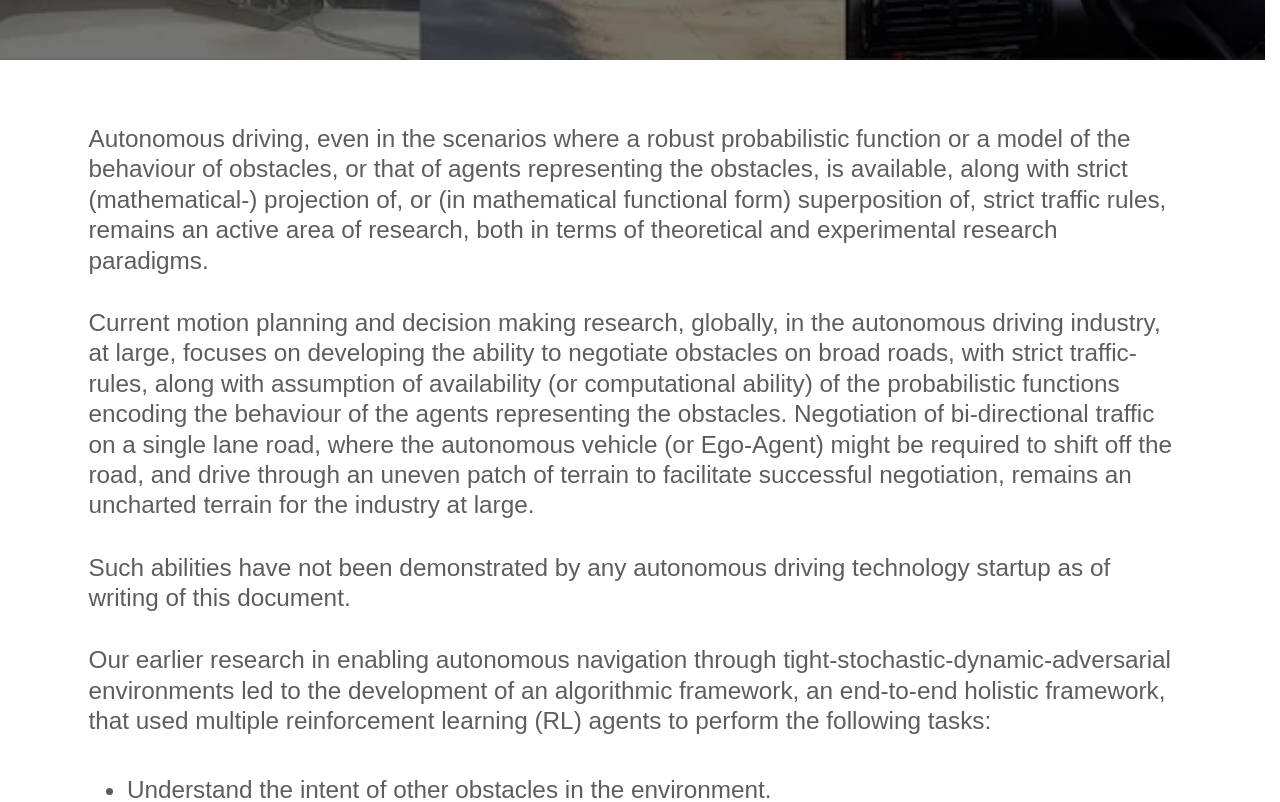
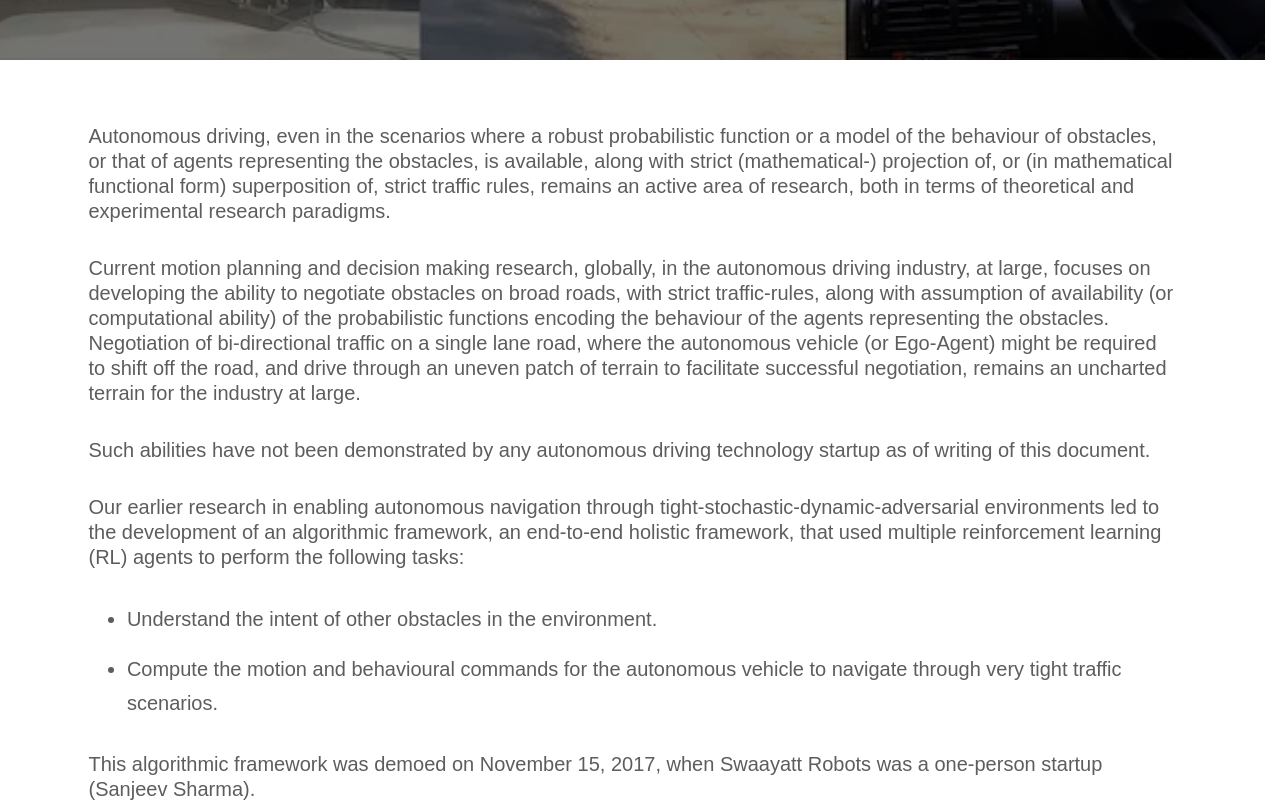
Before and after one commit to kirteeem/Swaayatt-Robots-website, a React (Vite) app: page /#/blogs/1 in a window 1280 px wide. Shown: the part 740-1542 px from the top of the page. Built offline with nearby package versions, Linux system fonts and the light colour scheme; a web font is replaced by a local one.

Commit message:
Fix SPA routing for Render

```diff
--- a/src/pages/BlogDetail.jsx
+++ b/src/pages/BlogDetail.jsx
@@ -84,10 +84,11 @@ export default function BlogDetail() {
         <div className="w-[90vw] sm:w-[88vw] md:w-[85vw] py-8 sm:py-12 md:py-[8vh]">
 
           <div
-            className="space-y-4 sm:space-y-6 md:space-y-[4vh] text-base sm:text-lg md:text-[1.5vw] lg:text-[1.9vw] leading-[1.6] sm:leading-[1.65] md:leading-[1.7]"
+            className="space-y-4 sm:space-y-6 md:space-y-[4vh] leading-[1.6] sm:leading-[1.65] md:leading-[1.7]"
             style={{
               fontFamily: 'Rethink Sans, sans-serif',
-              fontWeight: 500,
+              fontWeight: 400,
+              fontSize: '20px',
               letterSpacing: '-2%',
               color: isDarkMode ? 'white' : 'rgba(93, 93, 93, 1)'
             }}
@@ -200,10 +201,11 @@ export default function BlogDetail() {
         <div className="w-[90vw] sm:w-[88vw] md:w-[85vw] py-8 sm:py-12 md:py-[8vh]">
 
           <div
-            className="space-y-4 sm:space-y-6 md:space-y-[4vh] text-base sm:text-lg md:text-[1.5vw] lg:text-[1.9vw] leading-[1.6] sm:leading-[1.65] md:leading-[1.7]"
+            className="space-y-4 sm:space-y-6 md:space-y-[4vh] leading-[1.6] sm:leading-[1.65] md:leading-[1.7]"
             style={{
               fontFamily: 'Rethink Sans, sans-serif',
-              fontWeight: 500,
+              fontWeight: 400,
+              fontSize: '20px',
               letterSpacing: '-2%',
               color: isDarkMode ? 'white' : 'rgba(93, 93, 93, 1)'
             }}
@@ -323,10 +325,11 @@ export default function BlogDetail() {
         <div className="w-[90vw] sm:w-[88vw] md:w-[85vw] py-8 sm:py-12 md:py-[8vh]">
 
           <div
-            className="space-y-4 sm:space-y-6 md:space-y-[4vh] text-base sm:text-lg md:text-[1.5vw] lg:text-[1.9vw] leading-[1.6] sm:leading-[1.65] md:leading-[1.7]"
+            className="space-y-4 sm:space-y-6 md:space-y-[4vh] leading-[1.6] sm:leading-[1.65] md:leading-[1.7]"
             style={{
               fontFamily: 'Rethink Sans, sans-serif',
-              fontWeight: 500,
+              fontWeight: 400,
+              fontSize: '20px',
               letterSpacing: '-2%',
               color: isDarkMode ? 'white' : 'rgba(93, 93, 93, 1)'
             }}
@@ -419,10 +422,11 @@ export default function BlogDetail() {
           </h2>
 
           <div
-            className="space-y-4 sm:space-y-6 md:space-y-[4vh] text-base sm:text-lg md:text-[1.5vw] lg:text-[1.9vw] leading-[1.6] sm:leading-[1.65] md:leading-[1.7]"
+            className="space-y-4 sm:space-y-6 md:space-y-[4vh] leading-[1.6] sm:leading-[1.65] md:leading-[1.7]"
             style={{
               fontFamily: 'Rethink Sans, sans-serif',
-              fontWeight: 500,
+              fontWeight: 400,
+              fontSize: '20px',
               letterSpacing: '-2%',
               color: isDarkMode ? 'white' : 'rgba(93, 93, 93, 1)'
             }}
```
